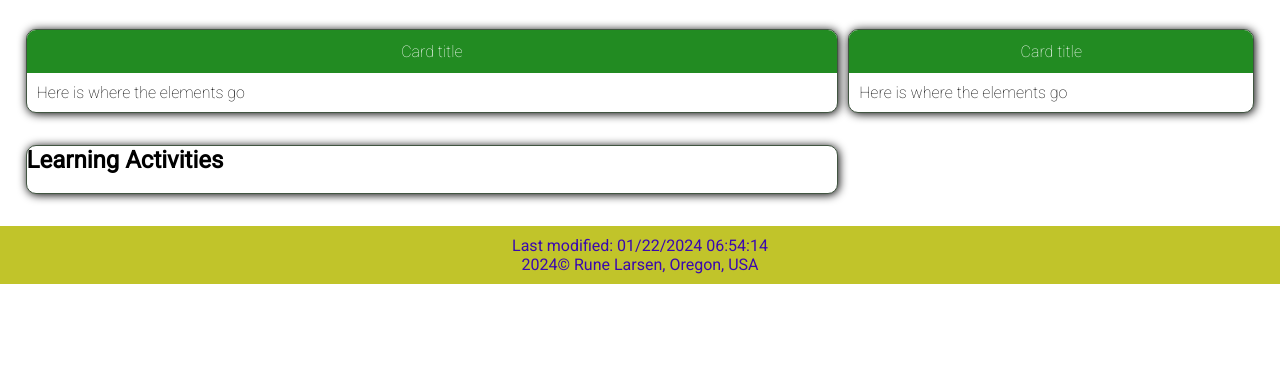
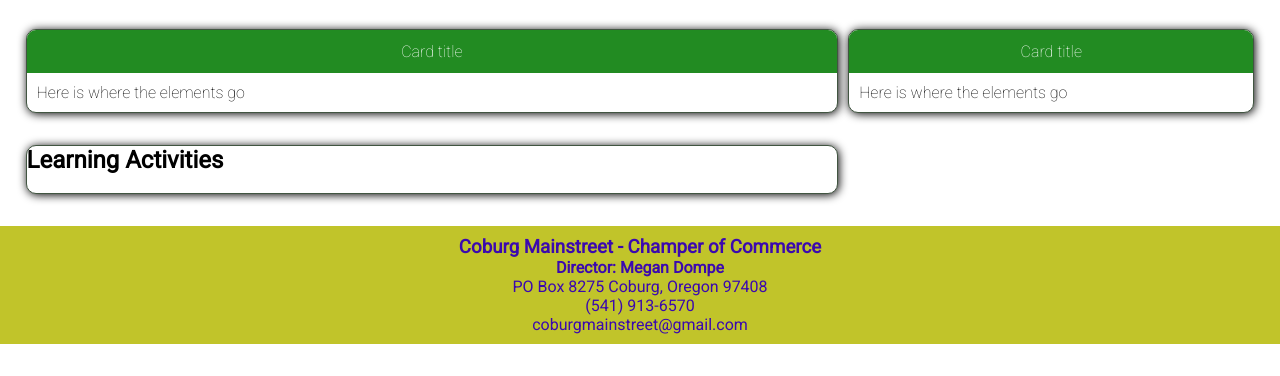
Before and after one commit to theonlyruneyouknow/wdd230, a plain HTML site: page week01/chamber-site-plan.html in a window 1280 px wide. Shown: the part 424-800 px from the top of the page. Drawn offline with Linux system fonts and the light colour scheme.

Commit message:
fav and fot

```diff
--- a/week01/chamber-site-plan.html
+++ b/week01/chamber-site-plan.html
@@ -70,10 +70,13 @@
         </div>
     </main>
     <footer>
-        <p id="yearnow"></p>
-        <p id="lastModified2"></p>
+        <h3 class="child">Coburg Mainstreet - Champer of Commerce</h3>
+        <h4>Director: Megan Dompe </h4>
+        <p>PO Box 8275 Coburg, Oregon 97408</p>
+        <p>(541) 913-6570</p>
+        <p>coburgmainstreet@gmail.com</p>
 
-        <script src="scripts/getDates.js"></script>
+
     </footer>
 </body>
 
```
Also changed, not shown: week01/images/favicon.ico (added).
